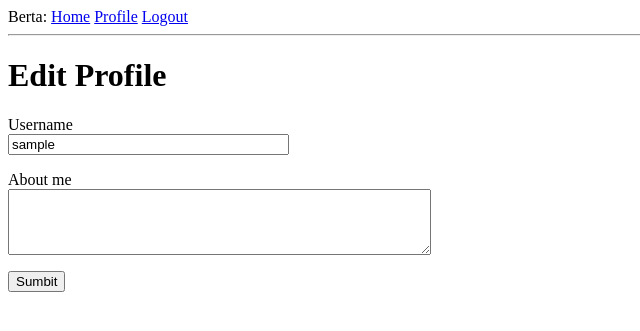
After one commit to PassionPlus/berta, a Flask app: page /edit_profile in a window 1280 px wide. The commit adds this page. Shown: the top 331 px of the page, without its empty margins (0-640 px from the left). Run offline with Flask 2, Linux system fonts and the light colour scheme; the visitor is signed in with stand-in values (Sample User, id 1); data comes from the database, SQL or seed files in the repository; both versions use the stored data as it was after the commit; parts of the project's set-up code (start-up, migrations or seed data) failed here and were passed over.

Commit message:
add user profile page with edit function

```diff
--- a/app/forms.py
+++ b/app/forms.py
@@ -1,10 +1,16 @@
 # forms holds the used forms
 from flask_wtf import FlaskForm
-from wtforms import StringField, PasswordField, BooleanField, SubmitField
-from wtforms.validators import DataRequired
+from wtforms import StringField, PasswordField, BooleanField, SubmitField, TextAreaField
+from wtforms.validators import DataRequired, Length
 
 class LoginForm(FlaskForm):
     username = StringField('Username', validators=[DataRequired()])
     password = PasswordField('Password', validators=[DataRequired()])
     remember_me = BooleanField('Remember Me')
     submit = SubmitField('Sign In')
+
+
+class EditProfileForm(FlaskForm):
+    username = StringField('Username', validators=[DataRequired()])
+    about_me = TextAreaField('About me', validators=[Length(min=0, max=140)])
+    submit = SubmitField('Sumbit')
--- a/app/models.py
+++ b/app/models.py
@@ -10,6 +10,8 @@ class User(UserMixin, db.Model):
     username = db.Column(db.String(64), index=True, unique=True)
     email = db.Column(db.String(120), index=True, unique=True)
     password_hash = db.Column(db.String(128))
+    about_me = db.Column(db.String(140))
+    last_seen = db.Column(db.DateTime, default=datetime.utcnow)
 
     def __repr__(self):
         return '<User {}>'.format(self.username)
--- a/app/routes.py
+++ b/app/routes.py
@@ -1,15 +1,17 @@
+from datetime import datetime
 from flask_login import current_user, login_user, logout_user, login_required
+from flask_migrate import current
 from werkzeug.wrappers import request
 from werkzeug.urls import url_parse
 from flask.helpers import url_for
 from flask import render_template, flash, redirect, request
 from app.models import User
-from app.forms import LoginForm
-from app import app
+from app.forms import LoginForm, EditProfileForm
+from app import app, db
 
 @app.route('/')
 @app.route('/index')
-@login_required         # only logged useres can visit the above routes
+@login_required         # decorator, only logged useres can visit the above routes
 def index():
     deepspeechlogs = [{
             'timestamp': '25',
@@ -47,3 +49,34 @@ def login():
 def logout():
     logout_user()
     return redirect(url_for('index'))
+
+
+@app.route('/user/<username>')      # route has a dynamic component in it
+@login_required
+def user(username):
+    user = User.query.filter_by(username=username).first_or_404()
+    return render_template('user.html', user=user)
+
+
+# Decorator function, executed right befor the view function.
+@app.before_request
+def before_request():
+    if current_user.is_authenticated:                   # if the user is logged in, than set the last_seen fielt to curent time
+        current_user.last_seen = datetime.utcnow()
+        db.session.commit()
+
+# View function
+@app.route('/edit_profile', methods=['GET','POST'])
+@login_required
+def edit_profile():
+    form = EditProfileForm()
+    if form.validate_on_submit():                       # if validation is true copy the data form into the user object and then write it to the database
+        current_user.username = form.username.data
+        current_user.about_me = form.about_me.data
+        db.session.commit()
+        flash('Your changes have been saved.')
+        return redirect(url_for('edit_profile'))
+    elif request.method == 'GET':                       # request by the first time
+        form.username.data = current_user.username
+        form.about_me.data = current_user.about_me
+    return render_template('edit_profile.html', title='Edit Profile', form=form)
--- a/app/templates/base.html
+++ b/app/templates/base.html
@@ -2,19 +2,20 @@
 
     <head>
         {% if title %}
-        <title>{{ title }} - microblog</title>
+        <title>{{ title }} - Berta</title>
         {% else %}
-        <title>microblog</title>
+        <title>Berta</title>
         {% endif %}
     </head>
 
     <body>
         <div>
-            Microblog:
+            Berta:
             <a href="{{ url_for('index') }}">Home</a>
             {% if current_user.is_anonymous %}
             <a href="{{ url_for('login') }}">Login</a>
             {% else %}
+            <a href="{{ url_for('user', username=current_user.username) }}">Profile</a>
             <a href="{{ url_for('logout') }}">Logout</a>
             {% endif %}
         </div>
--- /dev/null
+++ b/app/templates/deepspeechlog.html
@@ -0,0 +1,5 @@
+<table>
+    <tr valign="top">
+        <td>{{ deepspeechlog.timestamp }} says:<br>{{ deepspeechlog.body }}</td>
+    </tr>
+</table>
--- /dev/null
+++ b/app/templates/edit_profile.html
@@ -0,0 +1,23 @@
+{% extends "base.html" %}
+
+{% block content %}
+<h1>Edit Profile</h1>
+<form action="" method="post">
+    {{ form.hidden_tag() }}
+    <p>
+        {{ form.username.label }}<br>
+        {{ form.username(size=32) }}<br>
+        {% for error in form.username.errors %}
+        <span style="color: red;">[{{ error }}]</span>
+        {% endfor %}
+    </p>
+    <p>
+        {{ form.about_me.label }}<br>
+        {{ form.about_me(cols=50, rows=4) }}<br>
+        {% for error in form.about_me.errors %}
+        <span style="color: red;">[{{ error }}]</span>
+        {% endfor %}
+    </p>
+    <p>{{ form.submit() }}</p>
+</form>
+{% endblock %}
```
Also changed, not shown: app/templates/user.html (added, +17 -0 lines), migrations/versions/ce516a4943c9_new_fields_in_user_model.py (added, +30 -0 lines), app.db.
